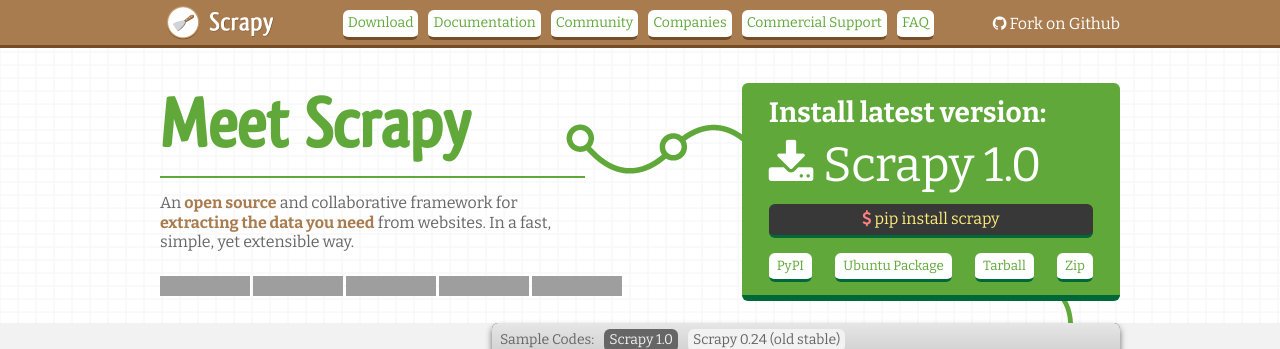
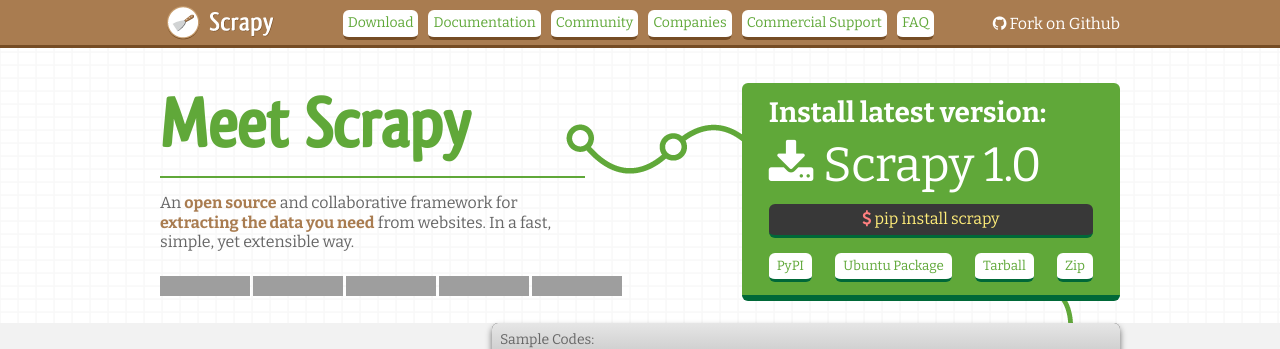
Before and after one commit to scrapy/scrapy.org, a Jekyll site: the page built from index.html, in a window 1280 px wide, cut to the strip 0-349 px from the top of the page. Built offline with Jekyll 4.4.1, drawn with Linux system fonts in a browser that asks for light colours; comment, search, counter and statistics services are not loaded; grey boxes are pictures that could not be loaded.

Commit message:
remove code for older version 0.24

```diff
--- a/css/main.scss
+++ b/css/main.scss
@@ -478,7 +478,6 @@
 		padding: 3px;
 
 		p {
-			float: left;
 			padding: 3px 5px;
 			margin-top: 3px;
 		}
--- a/index.html
+++ b/index.html
@@ -40,12 +40,8 @@
     <div class="code-box">
       <div class="box-header">
         <p>Sample Codes:</p>
-        <ul class="simple-tabs" id="code-tabs">
-          <li class="scrapy-10 active">Scrapy 1.0</li>
-          <li class="scrapy-024">Scrapy 0.24 (old stable)</li>
-        </ul>
       </div>
-      <div class="box-code tab-page active-page" id="scrapy-10">
+      <div class="box-code tab-page active-page">
         <pre>
 <span class="prompt" onselectstart="return false"><i class="fa fa-dollar"></i></span> pip install scrapy
 <span class="prompt" onselectstart="return false"><i class="fa fa-dollar"></i></span> cat > myspider.py &lt;&lt;EOF
@@ -66,28 +62,6 @@
 {% endhighlight %}EOF
 <span class="prompt" onselectstart="return false"><i class="fa fa-dollar"></i></span> scrapy runspider myspider.py
 </pre>
-      </div>
-      <div class="box-code tab-page" id="scrapy-024">
-        <pre>
-<span class="prompt" onselectstart="return false"><i class="fa fa-dollar"></i></span> pip install scrapy
-<span class="prompt" onselectstart="return false"><i class="fa fa-dollar"></i></span> cat > myspider.py &lt;&lt;EOF
-{% highlight python %}
-import scrapy
-from urlparse import urljoin
-
-class Post(scrapy.Item):
-    title = scrapy.Field()
-class BlogSpider(scrapy.Spider):
-    name, start_urls = 'blogspider', ['http://blog.scrapinghub.com']
-    def parse(self, response):
-        for url in response.css('ul li a::attr("href")').re(r'.*/\d\d\d\d/\d\d/$'):
-            yield scrapy.Request(urljoin(response.url, url), self.parse_titles)
-    def parse_titles(self, response):
-        for post_title in response.css('div.entries > ul > li a::text').extract():
-            yield Post(title=post_title)
-{% endhighlight %}EOF
-<span class="prompt" onselectstart="return false"><i class="fa fa-dollar"></i></span> scrapy runspider myspider.py
-        </pre>
       </div>
     </div>
 
```
